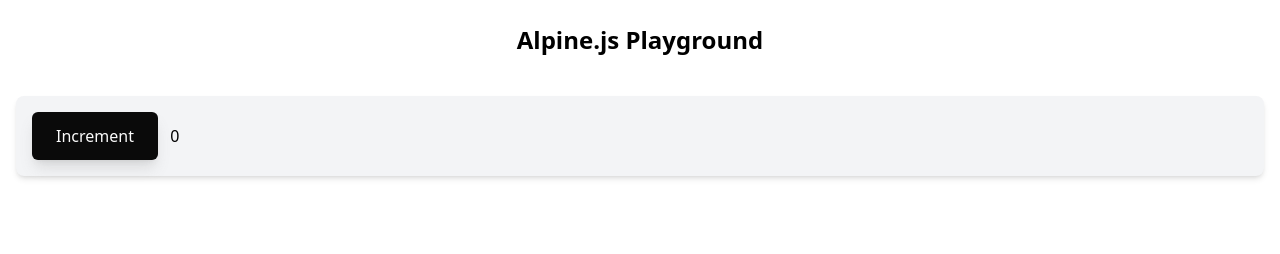
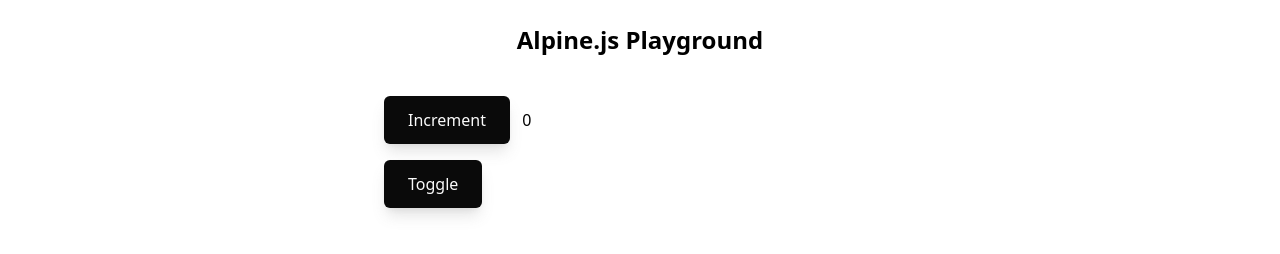
Before and after one commit to Konradx3/alpine-playground, a plain HTML site: page index.html in a window 1280 px wide. Drawn offline with nearby package versions, Linux system fonts and the light colour scheme.

Commit message:
Feature: toggle

```diff
--- a/index.html
+++ b/index.html
@@ -7,13 +7,17 @@
     <title>Alpine Playground</title>
     <script defer src="https://cdn.jsdelivr.net/npm/alpinejs@3.14.8/dist/cdn.min.js"></script>
     <script src="https://cdn.jsdelivr.net/npm/@tailwindcss/browser@4"></script>
+    <style>
+        [x-cloak] {
+            display: none;
+        }
+    </style>
 </head>
 <body>
-<main>
+<main class="container mx-auto max-w-lg space-y-4">
     <h1 class="text-2xl text-center font-bold py-6">Alpine.js Playground</h1>
 
     <div
-        class="p-4 m-4 bg-gray-100 rounded-lg shadow-md"
         x-data="{
         count: 0
      }">
@@ -28,6 +32,20 @@
             x-text="count">
         </span>
     </div>
+
+    <div x-data="{open: false}">
+        <button
+                class="inline-flex h-12 items-center justify-center rounded-md bg-neutral-950 px-6 font-medium text-neutral-50 shadow-lg shadow-neutral-500/20 transition active:scale-95"
+                x-on:click="open = !open"
+        >
+            Toggle
+        </button>
+        <div x-show="open" x-cloak>
+            <p class="bg-gray-200 p-4 my-6 rounded">
+                Lorem Ipsum is simply dummy text of the printing and typesetting industry. Lorem Ipsum has been the industry's standard dummy text ever since the 1500s, when an unknown printer took a galley of type and scrambled it to make a type specimen book. It has survived not only five centuries, but also the leap into electronic typesetting, remaining essentially unchanged
+            </p>
+        </div>
+    </div>
 </main>
 </body>
 </html>
```
